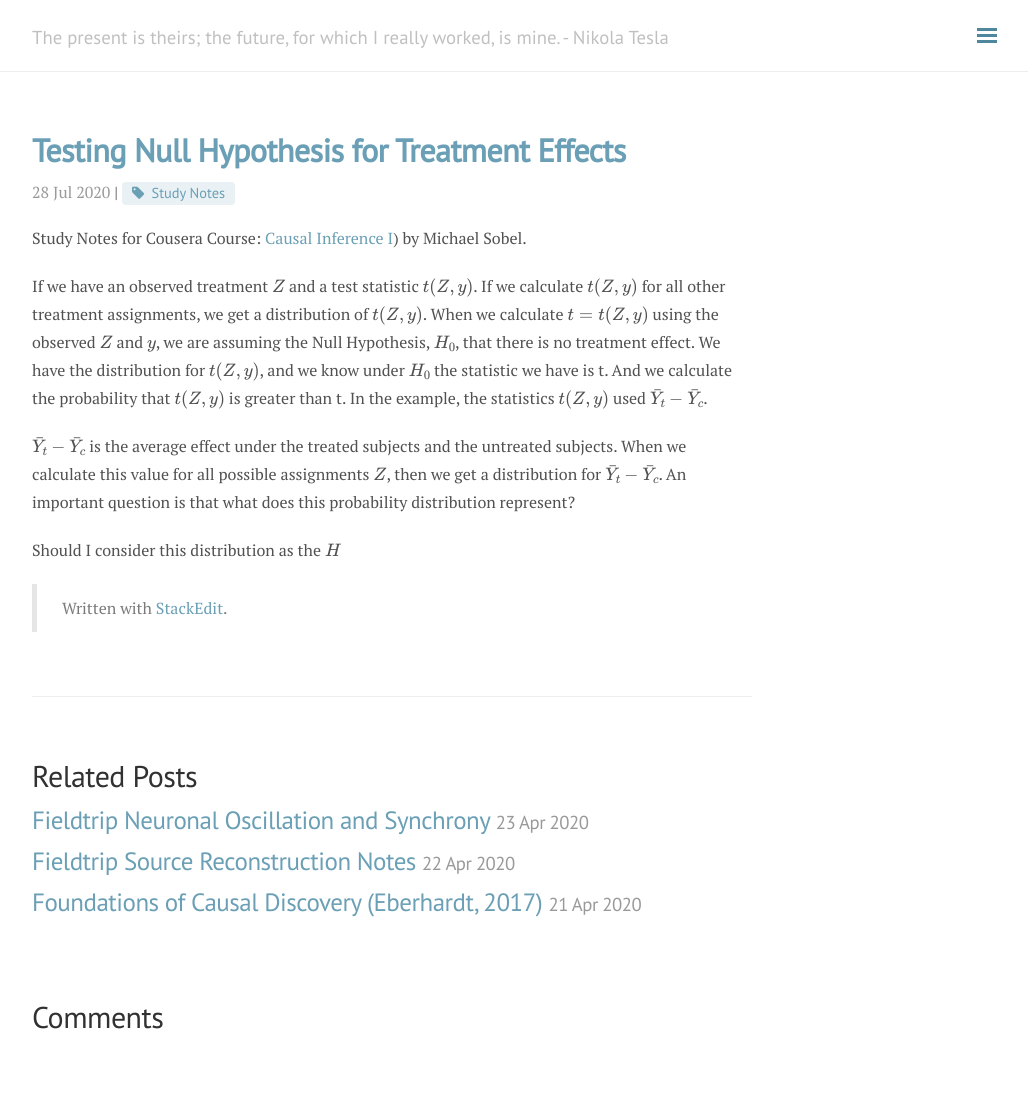
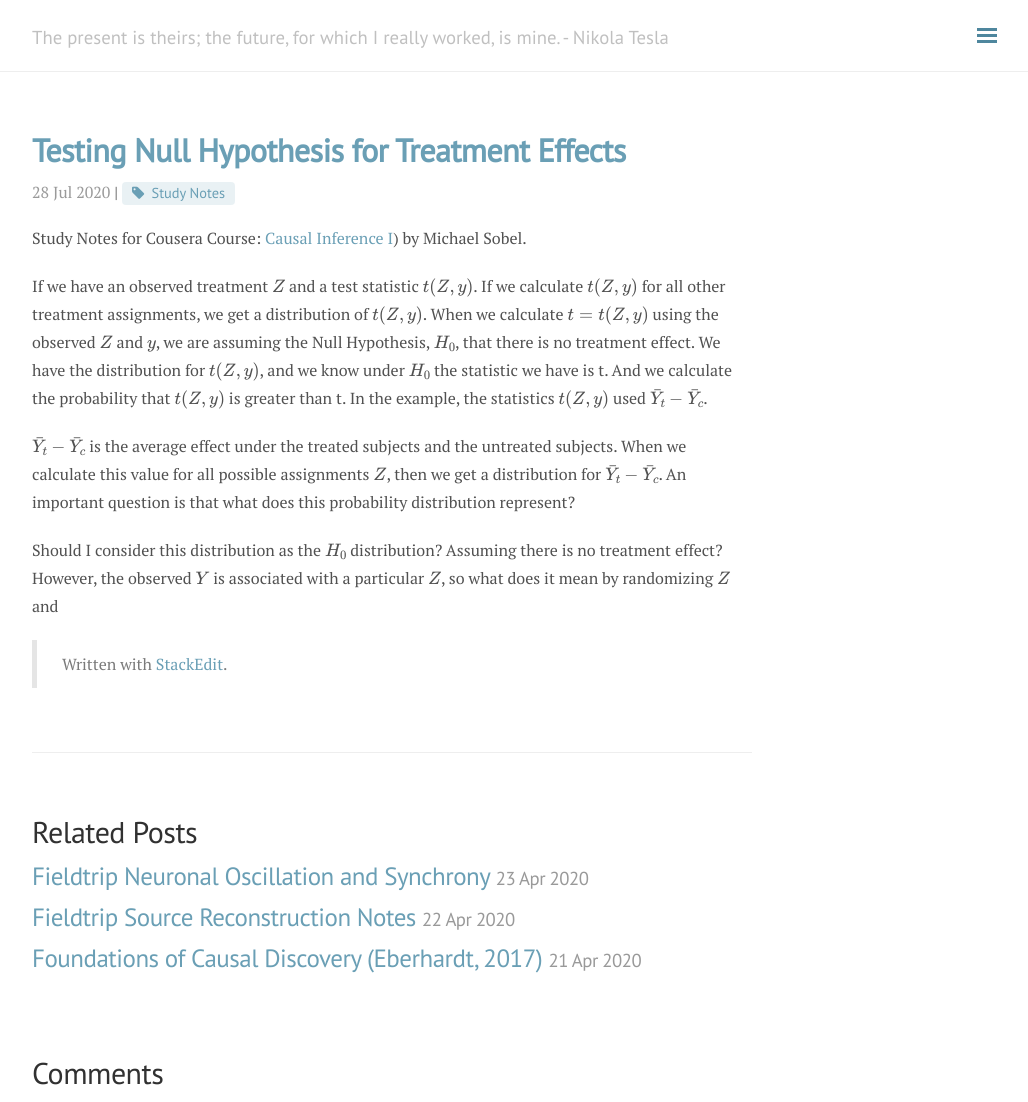
Before and after one commit to andylikescodes/andylikescodes.github.io, a Jekyll site: the page built from _posts/2020-07-28-Testing-Null-Hypothesis-For-Treatment-Effects.md, in a window 1280 px wide and 1102 px high. Shown: the whole window, without its empty margins (248-1276 px from the left). Built offline with Jekyll 4.4.1, drawn with Linux system fonts in a browser that asks for light colours; nearby versions of some CDN libraries; formulas are drawn with MathJax 3; comment, search, counter and statistics services are not loaded.

Commit message:
_posts/2020-07-28-Testing-Null-Hypothesis-For-Treatment-Effects.md updated from https://stackedit.io/

```diff
--- a/_posts/2020-07-28-Testing-Null-Hypothesis-For-Treatment-Effects.md
+++ b/_posts/2020-07-28-Testing-Null-Hypothesis-For-Treatment-Effects.md
@@ -11,12 +11,11 @@ If we have an observed treatment $Z$ and a test statistic $t(Z, y)$. If we calcu
 
 $\bar{Y}_t - \bar{Y}_c$ is the average effect under the treated subjects and the untreated subjects. When we calculate this value for all possible assignments $Z$, then we get a distribution for $\bar{Y}_t - \bar{Y}_c$. An important question is that what does this probability distribution represent?
 
-Should I consider this distribution as the $H$
+Should I consider this distribution as the $H_0$ distribution? Assuming there is no treatment effect? However, the observed $Y$ is associated with a particular $Z$, so what does it mean by randomizing $Z$ and
 
 
 
 > Written with [StackEdit](https://stackedit.io/).
 <!--stackedit_data:
-eyJoaXN0b3J5IjpbLTEyMzI0NTcxOTIsLTIwNjk3MDg1NDVdfQ
-==
+eyJoaXN0b3J5IjpbOTI0NDQ2OTMxLC0yMDY5NzA4NTQ1XX0=
 -->
```
